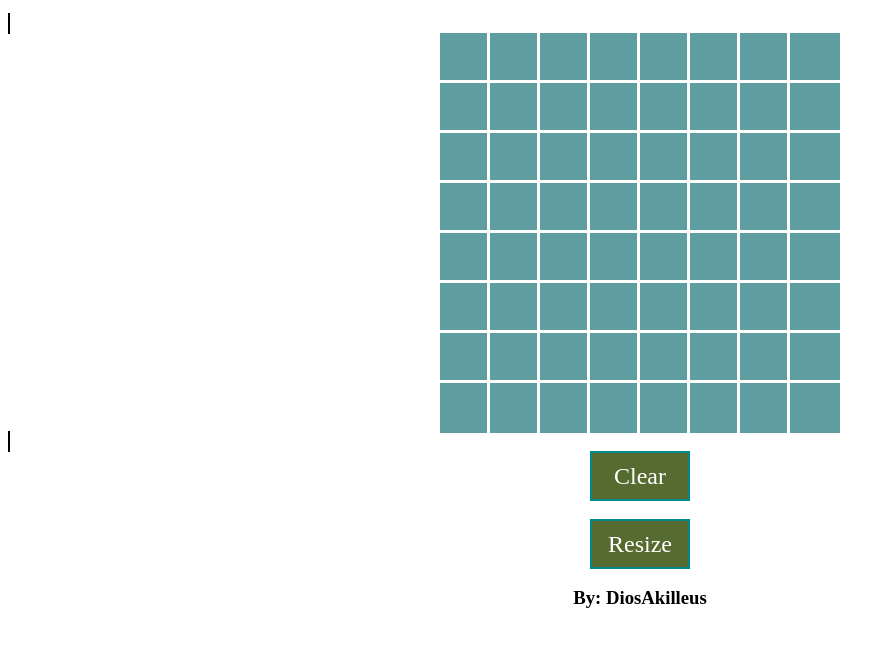
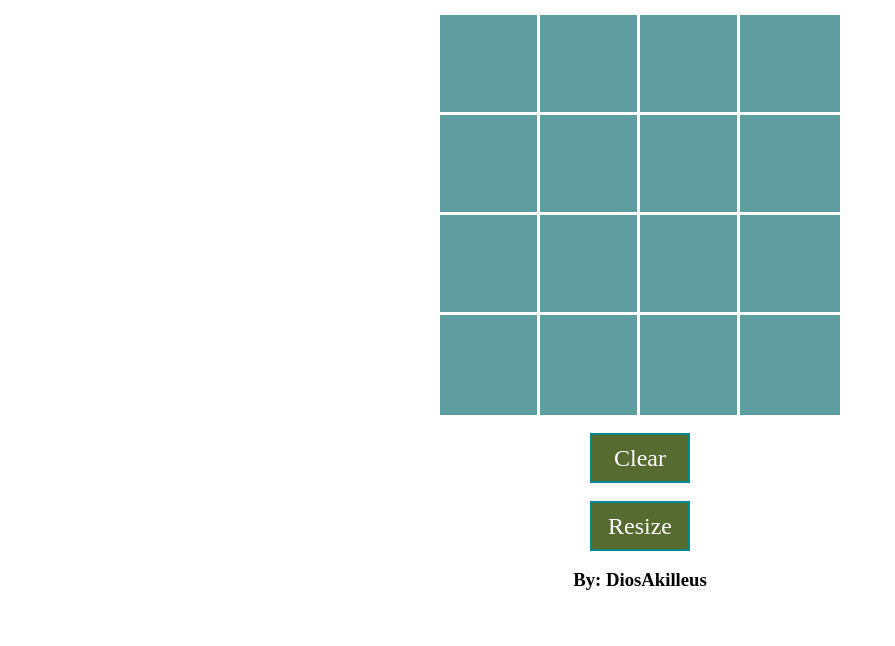
Before and after one commit to DiosAkhilleus/etch-a-sketch, a plain HTML site: page index.html in a window 1280 px wide. Both pictures are taken after a click on the button "Clear". Shown: the part 48-694 px from the top of the page, without its empty margins (0-895 px from the left). Drawn offline with Linux system fonts and the light colour scheme.

Commit message:
Finally got it working, still have to respond to NaN

```diff
--- a/index.html
+++ b/index.html
@@ -5,9 +5,8 @@
   <title>Etch-A-Sketch</title>
   <meta charset=“UTF-8”/>
 </head>
-<body onload="create(8)">
+<body onload="create(4)">
   <h1>Etch-A-Sketch</h1><br>
-    <container id="container">
       <div id="blocker"></div>
     </container>
     <br>
--- a/index.js
+++ b/index.js
@@ -1,30 +1,49 @@
+let blocker = document.getElementById('blocker');
+let currentSetting = 4;
+let ex = 4;
+
 
 function create (x){
+    if(x < 30){
+        let y = document.getElementById('blocker');
         for(let i = 0; i < Math.pow(x,2); i++){
-        let x = document.createElement("DIV");
-        x.setAttribute('id', 'square');
-        x.setAttribute('class', 'fix');
-        document.getElementById('blocker').appendChild(x);
+            let z = document.createElement("DIV");
+            z.setAttribute('id', 'square');
+            z.setAttribute('class', 'fix');
+            document.getElementById('blocker').appendChild(z);
+            }
+        y.style.gridTemplateRows = `repeat(${x}, 1fr)`;
+        y.style.gridTemplateColumns = `repeat(${x}, 1fr)`;
+        currentSetting = x;
+        console.log(currentSetting);
+    }
+        else {
+            alert("Too Large");
+            resize();
         }
 }
 
 function remove() {
 
-    let square = document.getElementById('square');
-    for(let i = 0; i < 64; i++){
+    let count = blocker.childElementCount;
+    for(let i = 0; i < count; i++){
     blocker.removeChild(document.getElementById('square'));
     }
-    create(8);
+    create(currentSetting);
 }
 
-document.getElementById('clear').addEventListener('click', clear);
+// document.getElementById('clear').addEventListener('click', clear);
 
 function clear(){
+    let count = blocker.childElementCount;
+    console.log(count);
+    for(let i = 0; i < count; i++){
+    blocker.removeChild(document.getElementById('square'));
+    }
     console.log("Works");
-    remove();
 }
 
-let blocker = document.getElementById('blocker');
+
 
 
 blocker.addEventListener('mouseover', function(event){
@@ -37,6 +56,15 @@ blocker.addEventListener('mouseover', function(event){
 }, false);
 
 function resize() {
+
+    let def = currentSetting;
     let size = prompt("Choose a size");
-    create(size);
+    if(size !== ""){
+        clear();
+        create(size);
+    }
+    if(size === null) {
+        clear();
+        create(def);
+    }
 }
--- a/styles.css
+++ b/styles.css
@@ -25,13 +25,9 @@ button:hover{
 
 
 #square {
-    /* display: grid; */
-    width: auto;
-    /* padding: 1px; */
-    height: auto;
+    width:auto;
+    height:auto;
     border:none;
-    max-width: inherit;
-    max-height: inherit;
     background:cadetblue;
     z-index:2;
     outline:white;
@@ -39,45 +35,21 @@ button:hover{
     outline-color:white;
 }
 
-/* .fix{
-    background: indianred;
-}
-
-.fix:hover{
-    background: lightgoldenrodyellow;
-
-} */
-
-#container {
-   padding:2px;
-   display: flexbox;
-   /* grid-template-columns:repeat(8, 1fr);
-   grid-template-rows:repeat(8, 1fr); */
-   gap: 0px;
-   border:2px;
-   border-color:black;
-   max-width: 400px;
-   max-height: 400px;
-   margin: auto;
-   background:black;
-   z-index:-2;
-   outline-width:1px;
-   outline-color:white;
-
-}
-
 #blocker{
     z-index:1;
     background-color:white;
     padding:0;
     display: grid;
-    grid-template-columns:repeat(8, 1fr);
-    grid-template-rows:repeat(8, 1fr);
-    gap: 0px;
+    /* grid-auto-columns: auto;
+    grid-template-columns:fill;
+    grid-template-rows:fill; */
+    grid-template-columns:repeat(auto-fill, minmax(auto, 1fr));
+    grid-template-rows:repeat(auto-fill, minmax(auto, 1fr));
+    grid-gap:0px;
     border:0px;
     border-color:white;
     width: 400px;
     height: 400px;
     margin: auto;
-
+    background:indianred;
 }
```
